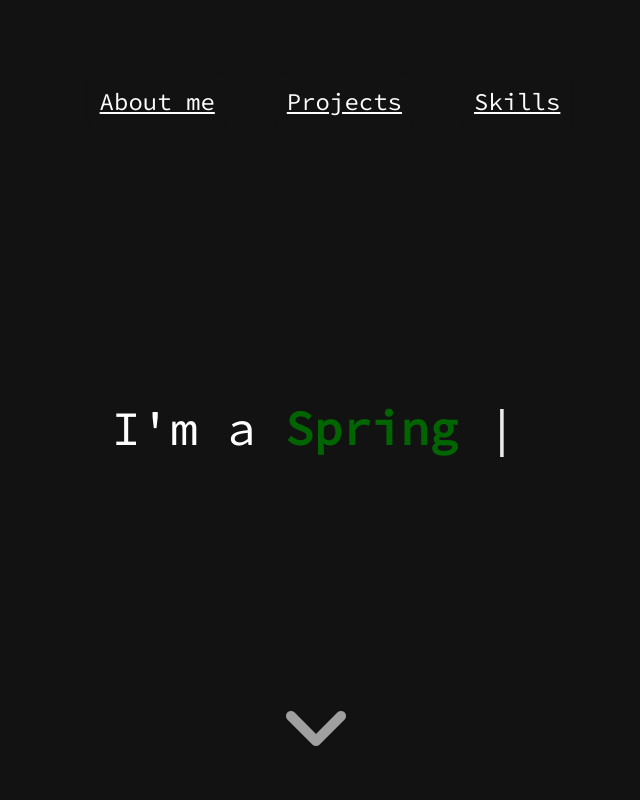
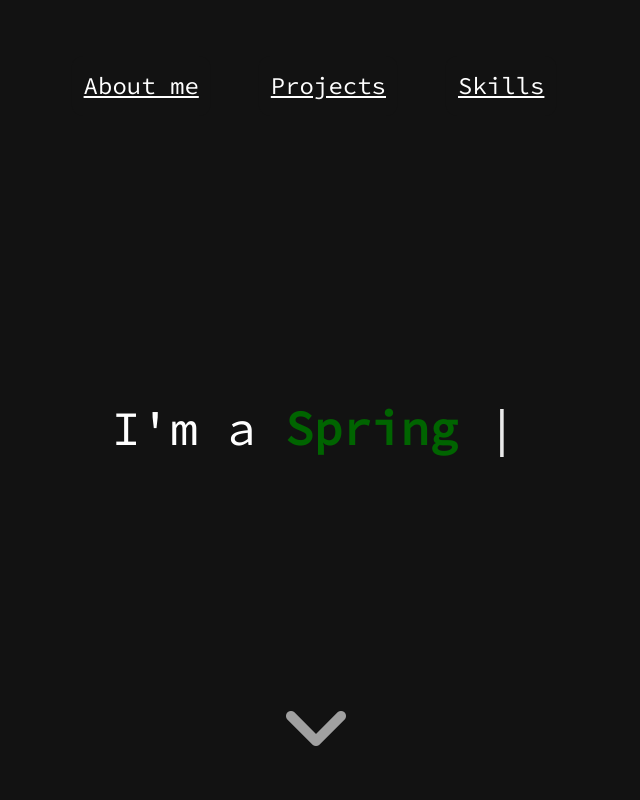
Before and after one commit to davidemarcoli/Portfolio, an Angular app: page / in a window 1280 px wide. Shown: the top 800 px of the page, without its empty margins (326-966 px from the left). Built offline with nearby package versions, Linux system fonts and the light colour scheme.

Commit message:
Fix header not centered

```diff
--- a/src/app/home/home.component.css
+++ b/src/app/home/home.component.css
@@ -16,7 +16,6 @@
   left: 50%;
   transform: translate(-50%, 0);
   /*Margin*/
-  margin: 1em;
 }
 
 .link-button {
```
